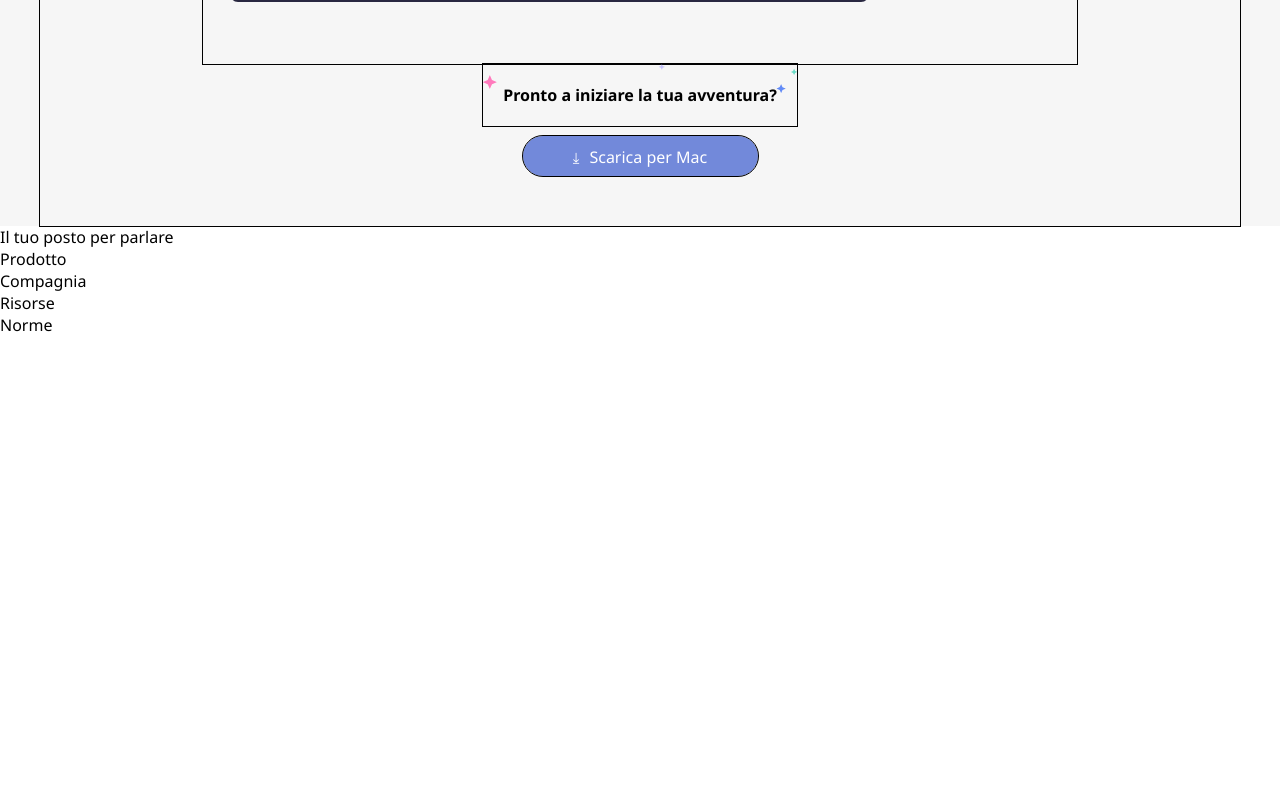
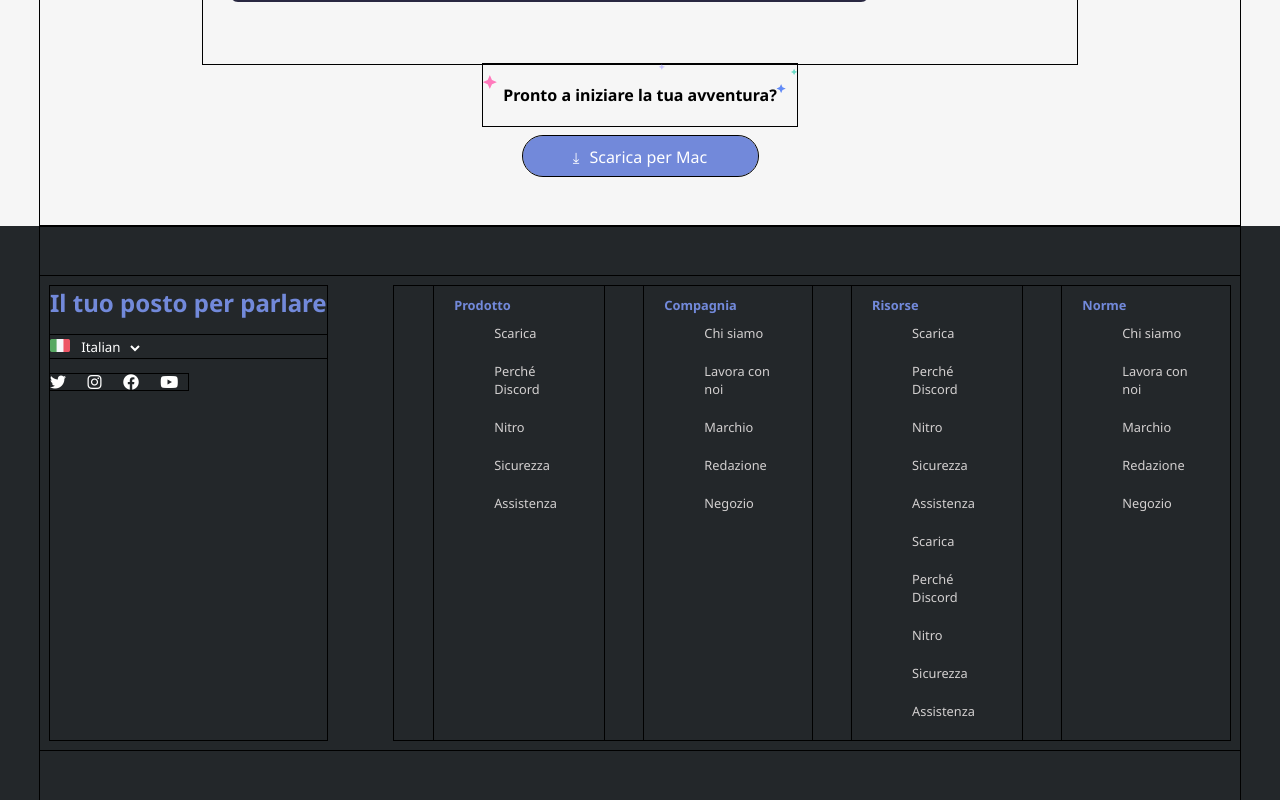
Before and after one commit to MarcoBione/htmlcss-discord, a plain HTML site: page index.html in a window 1280 px wide. Shown: the part 2940-3740 px from the top of the page. Before the commit the page ends 3276 px from the top, so only its background shows below. Drawn offline with Linux system fonts and the light colour scheme.

Commit message:
Fix footer layout

```diff
--- a/CSS/style.css
+++ b/CSS/style.css
@@ -53,6 +53,7 @@ li{
     flex-flow: column wrap;
     align-items: center;
 }
+
 
 .padding{
     padding:10px;
@@ -187,7 +188,7 @@ div > p {
 .format{
     padding: 50px 0;
     max-width: 1200px;
-
+    margin: 0 auto;
 }
 .images{
     justify-content: center;
@@ -219,6 +220,74 @@ h2{
 
 /* ======FOOTER====== */
 
+footer{
+    background-color: var(--bg-footer);
+    color: #FFFFFF;
+}
+
+.footer-top{
+    justify-content: space-between;
+}
+
+.social-language-container{
+    max-width: 25%;
+}
+
+
+footer h3{
+    color: var(--button);
+    font-size: 1.5rem;
+}
+
+.languages-selection{
+    margin-top: 1rem;
+    justify-content: flex-start;
+}
+
+.languages-selection img{
+    width: 20px;
+}
+
+select {
+    background-color: transparent;
+    color: white;
+    border: none;
+    margin-left: 3px;
+}
+
+.social-icons-container{
+    margin-top: 1rem;
+    font-size: 1rem;
+    max-width: 50%;
+    justify-content: space-between;
+}
+
+i{
+    margin-right: 10px;
+}
+
+footer li{
+    max-width: 70%;
+    color: #d3d0d0;
+    font-size: .8rem;
+    margin-left: 40px;
+    padding: 10px;
+}
+.end-list{
+    justify-content: space-between;
+    max-width: 300px;
+}
+
+.title-list span{
+    color: var(--button);
+    font-weight: bold;
+    padding: 10px;
+}
+
+.title-list{
+    max-width: 70%;
+}
+
 
 
 
--- a/index.html
+++ b/index.html
@@ -7,6 +7,9 @@
     <meta name="viewport" content="width=device-width, initial-scale=1.0">
     <link rel="stylesheet" href="./CSS/style.css">
     <title>Discord</title>
+    <!-- load icons -->
+    <link rel="stylesheet" href="https://cdnjs.cloudflare.com/ajax/libs/font-awesome/6.2.1/css/all.min.css">
+    <!-- /load icons -->
     <!-- font load -->
     <link rel="preconnect" href="https://fonts.googleapis.com">
     <link rel="preconnect" href="https://fonts.gstatic.com" crossorigin>
@@ -207,30 +210,119 @@
 
         </main>
 
+        <footer>
+
+
+            <div class="format debug">
+
+                <!-- first part -->
+                <div class="footer-top padding d-flex debug">
+
+                    <div class="social-language-container debug">
+
+                        <h3>Il tuo posto per parlare</h3>
+
+                        <div class="languages-selection debug">
+
+                            <img src="./discord-assets/ita.png" alt="flag-italy">
+
+                            <select name="language" id="">
+                                <option value="italian">Italian</option>
+                                <option value="english">English</option>
+                            </select>
+
                         </div>
 
-    <footer>
+                        <!-- social icons container -->
+                        <div class=" d-flex social-icons-container debug">
+                        <i class="fa-brands fa-twitter"></i>
+                        <i class="fa-brands fa-instagram"></i>
+                        <i class="fa-brands fa-facebook"></i>
+                        <i class="fa-brands fa-youtube"></i>
+                        </div>
+                        <!-- social icons container -->
 
-        <!-- first part -->
+                    </div>
 
-        <div class="footer-top">
+                    <ul class="d-flex debug">
 
-            <ul class="end-list">
-                <li>Il tuo posto per parlare</li>
-                <li>Prodotto</li>
-                <li>Compagnia</li>
-                <li>Risorse</li>
-                <li>Norme</li>
+                        <li class="title-list debug">
+
+                            <span>Prodotto</span>
+
+                            <ul>
+                                <li>Scarica</li>
+                                <li>Perché Discord</li>
+                                <li>Nitro</li>
+                                <li>Sicurezza</li>
+                                <li>Assistenza</li>
+                            </ul>
+                        </li>
+
+                        <li class="title-list debug">
+
+                            <span>Compagnia</span>
+
+                            <ul>
+                                <li>Chi siamo</li>
+                                <li>Lavora con noi</li>
+                                <li>Marchio</li>
+                                <li>Redazione</li>
+                                <li>Negozio</li>
+                            </ul>
+                        </li>
+
+                        <li class="title-list debug">
+
+                            <span>Risorse</span>
+                            <ul>
+
+                                <li>Scarica</li>
+                                <li>Perché Discord</li>
+                                <li>Nitro</li>
+                                <li>Sicurezza</li>
+                                <li>Assistenza</li>
+                                <li>Scarica</li>
+                                <li>Perché Discord</li>
+                                <li>Nitro</li>
+                                <li>Sicurezza</li>
+                                <li>Assistenza</li>
+                            </ul>
+                        </li>
+
+                        <li class="title-list debug">
+
+                            <span>Norme</span>
+
+                            <ul>
+                                <li>Chi siamo</li>
+                                <li>Lavora con noi</li>
+                                <li>Marchio</li>
+                                <li>Redazione</li>
+                                <li>Negozio</li>
+                            </ul>
+
+                        </li>
+
                     </ul>
 
                 </div>
                 <!-- /first part -->
 
+                <!-- second part -->
                 <div class="footer-bottom">
 
                 </div>
+                <!-- /second part -->
+
+            </div>
+
 
         </footer>
+
+    </div>
+
+
     </div>
 
 
```
Lines whose indentation alone changed are shown as unchanged.
